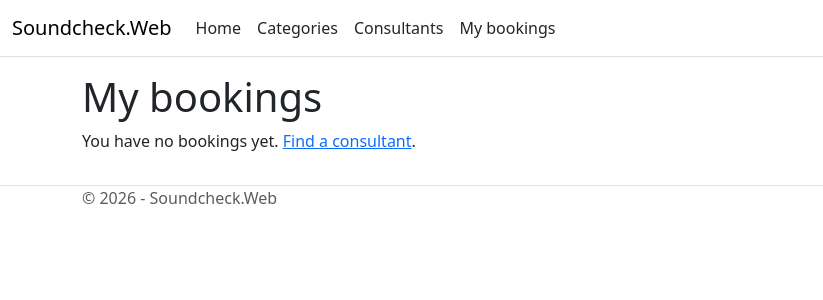
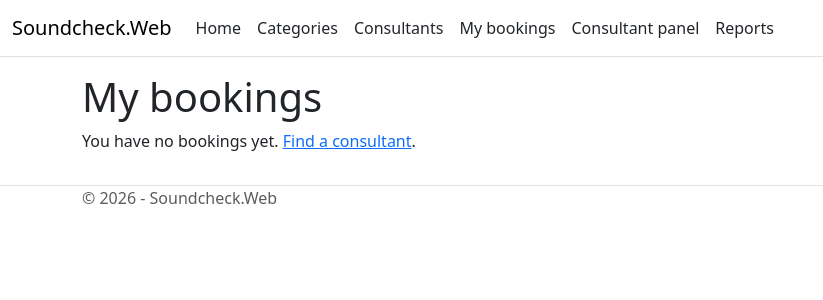
Before and after one commit to BestIsaacPlayer/Soundcheck, an ASP.NET Core app: page /Bookings in a window 1280 px wide. Shown: the top 300 px of the page, without its empty margins (0-823 px from the left). Run offline with ASP.NET Core 8, Linux system fonts and the light colour scheme; the visitor is signed in with stand-in values (Sample User, id 1).

Commit message:
Add navigation buttons for consultant and admin specific buttons

```diff
--- a/Soundcheck.Web/Views/Shared/_Layout.cshtml
+++ b/Soundcheck.Web/Views/Shared/_Layout.cshtml
@@ -31,6 +31,18 @@
                     <li class="nav-item">
                         <a class="nav-link text-dark" asp-controller="Bookings" asp-action="Index">My bookings</a>
                     </li>
+                    @if (User.IsInRole("Consultant"))
+                    {
+                        <li class="nav-item">
+                            <a class="nav-link text-dark" asp-controller="ConsultantBookings" asp-action="Index">Consultant panel</a>
+                        </li>
+                    }
+                    @if (User.IsInRole("Admin"))
+                    {
+                        <li class="nav-item">
+                            <a class="nav-link text-dark" asp-controller="Reports" asp-action="Revenue">Reports</a>
+                        </li>
+                    }
                 </ul>
             </div>
         </div>
```
